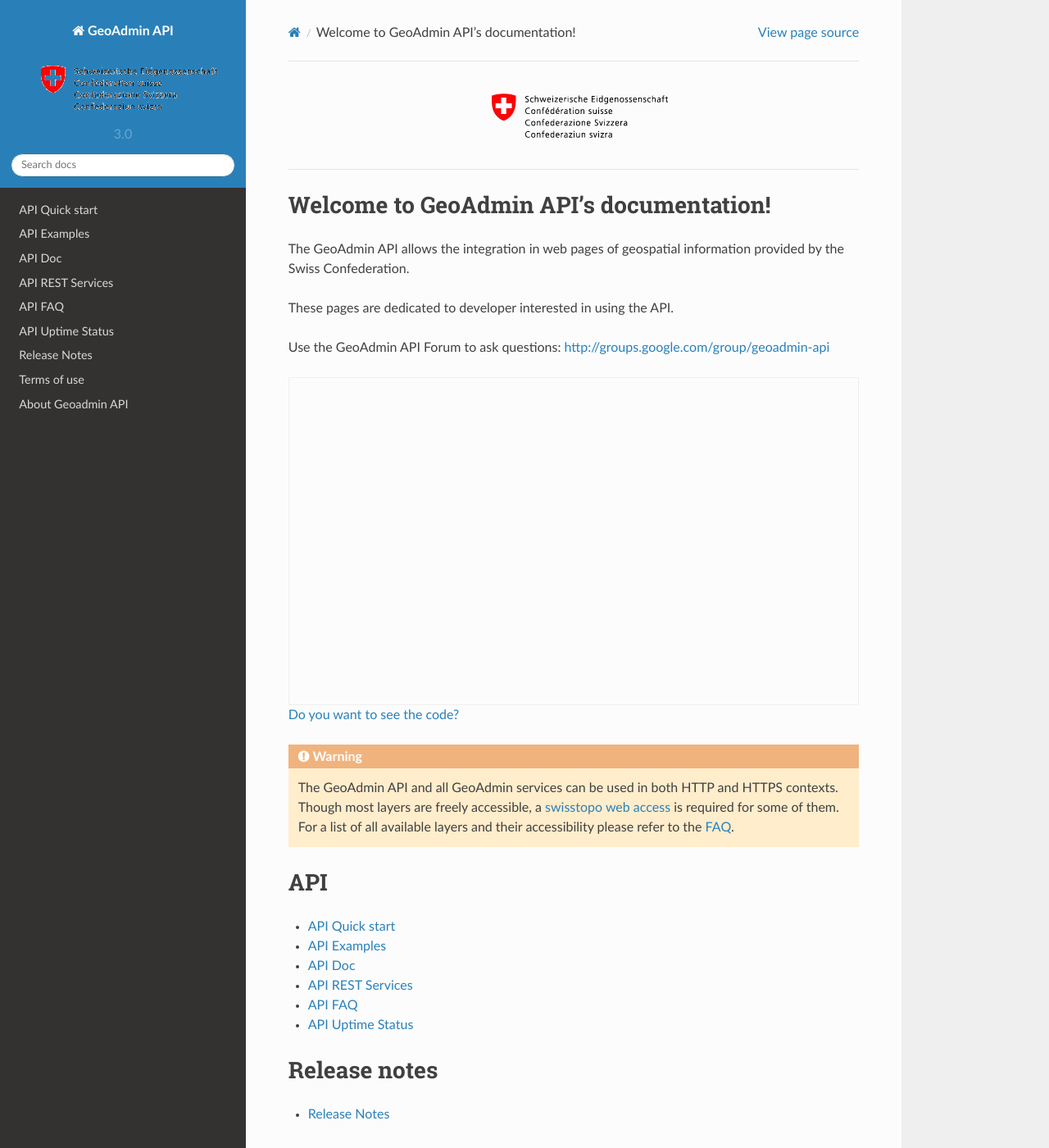
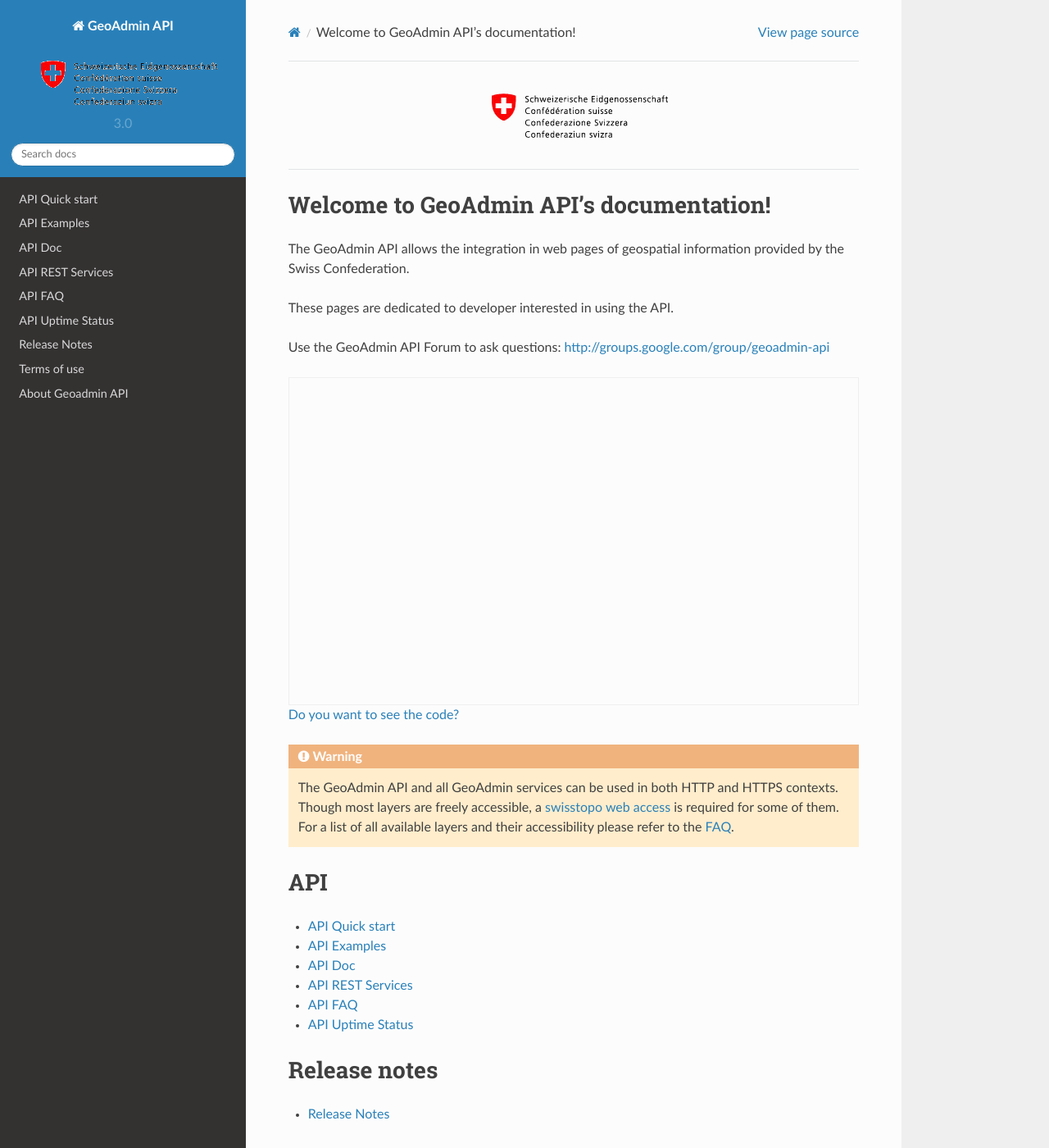
Before and after one commit to swisstopo-test/doc-chsdi3, a Sphinx documentation site: the page built from source/index.rst, in a window 1280 px wide and 1400 px high. Shown: the whole window at 82% size. Built offline with Sphinx 7.4.7 and the Read the Docs theme 2.0.0, drawn with Linux system fonts in a browser that asks for light colours.

Commit message:
More centered api doc title

```diff
--- a/source/_static/custom.css
+++ b/source/_static/custom.css
@@ -57,6 +57,7 @@ td {
   white-space:normal;
 }
 
-.wy-side-nav-search {
-  padding-top: 25px;//adjust padding since searchbox removed
+.wy-side-nav-search a {
+  margin-bottom: auto;
+  padding: 10px;
 }
```
